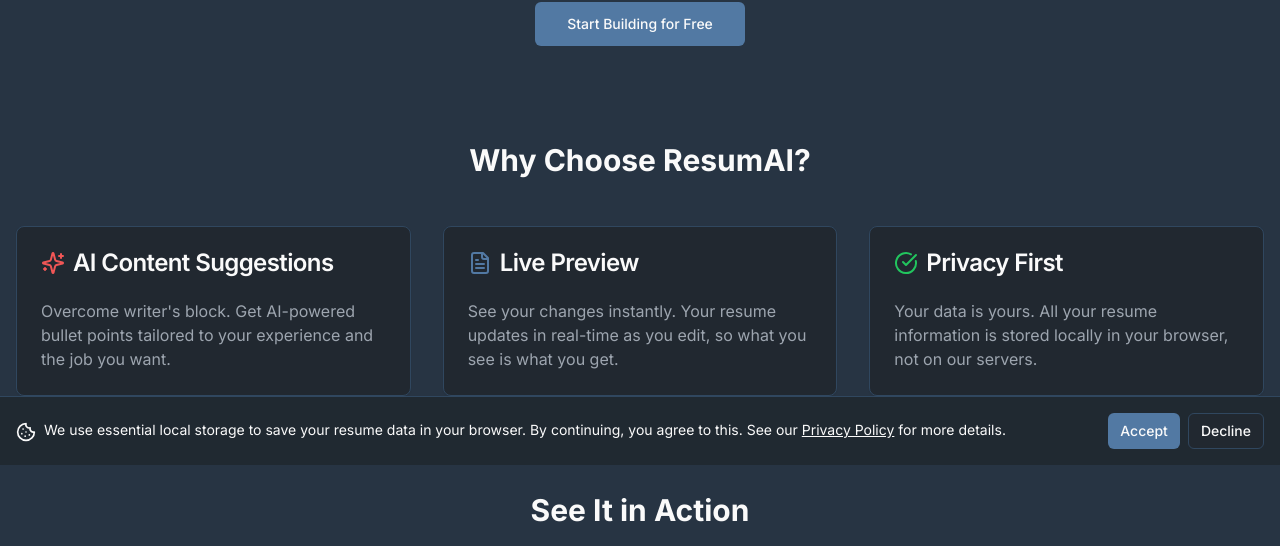
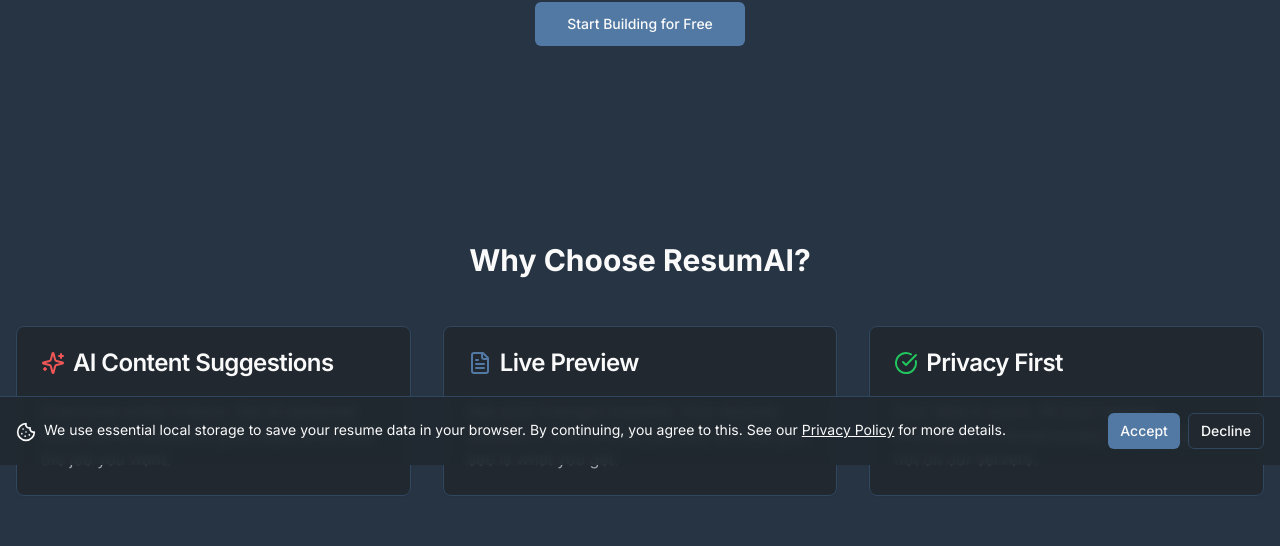
Before and after one commit to velumuthu/resumebuilder, a Next.js app: page / in a window 1280 px wide. Shown: the part 335-881 px from the top of the page. Built offline with nearby package versions, Linux system fonts and the light colour scheme.

Commit message:
Google-served ads on screens without publisher-content We do not allow G

```diff
--- a/src/app/page.tsx
+++ b/src/app/page.tsx
@@ -3,6 +3,7 @@ import { Card, CardContent, CardHeader, CardTitle } from '@/components/ui/card';
 import { FileText, Sparkles, CircleCheckBig } from 'lucide-react';
 import Link from 'next/link';
 import VideoPlayer from '@/components/video-player';
+import AdSpace from '@/components/ad-space';
 
 export default function HomePage() {
   const features = [
@@ -48,7 +49,11 @@ export default function HomePage() {
           </Button>
         </div>
 
-        <section className="mt-24 text-left">
+        <section className="my-12">
+          <AdSpace />
+        </section>
+
+        <section className="mt-12 text-left">
           <h2 className="text-3xl font-bold text-center mb-12">Why Choose ResumAI?</h2>
           <div className="grid grid-cols-1 md:grid-cols-2 lg:grid-cols-3 gap-8">
             <Card className="bg-background">
--- a/src/app/privacy/page.tsx
+++ b/src/app/privacy/page.tsx
@@ -48,7 +48,7 @@ export default function PrivacyPolicy() {
             <p>We may update our Privacy Policy from time to time. We will notify you of any changes by posting the new Privacy Policy on this page. You are advised to review this Privacy Policy periodically for any changes.</p>
 
             <h2>7. Contact Us</h2>
-            <p>If you have any questions about this Privacy Policy, please feel free to contact us at [Your Contact Email].</p>
+            <p>If you have any questions about this Privacy Policy, please feel free to contact us at velumuthu.cse@gmail.com.</p>
         </div>
       </main>
     </div>
--- a/src/components/resume-form.tsx
+++ b/src/components/resume-form.tsx
@@ -9,7 +9,6 @@ import type { ResumeData, PersonalInfo } from '@/lib/types';
 import { PlusCircle, Trash2 } from 'lucide-react';
 import type { Dispatch, SetStateAction } from 'react';
 import AiSuggester from './ai-suggester';
-import AdSpace from './ad-space';
 
 interface ResumeFormProps {
   resumeData: ResumeData;
@@ -288,7 +287,6 @@ export default function ResumeForm({ resumeData, setResumeData }: ResumeFormProp
           </AccordionContent>
         </AccordionItem>
       </Accordion>
-      <AdSpace />
     </div>
   );
 }
```
Also changed, not shown: src/app/layout.tsx (line endings or trailing spaces), src/components/cookie-consent.tsx (line endings or trailing spaces), src/components/resume-builder.tsx (line endings or trailing spaces).
